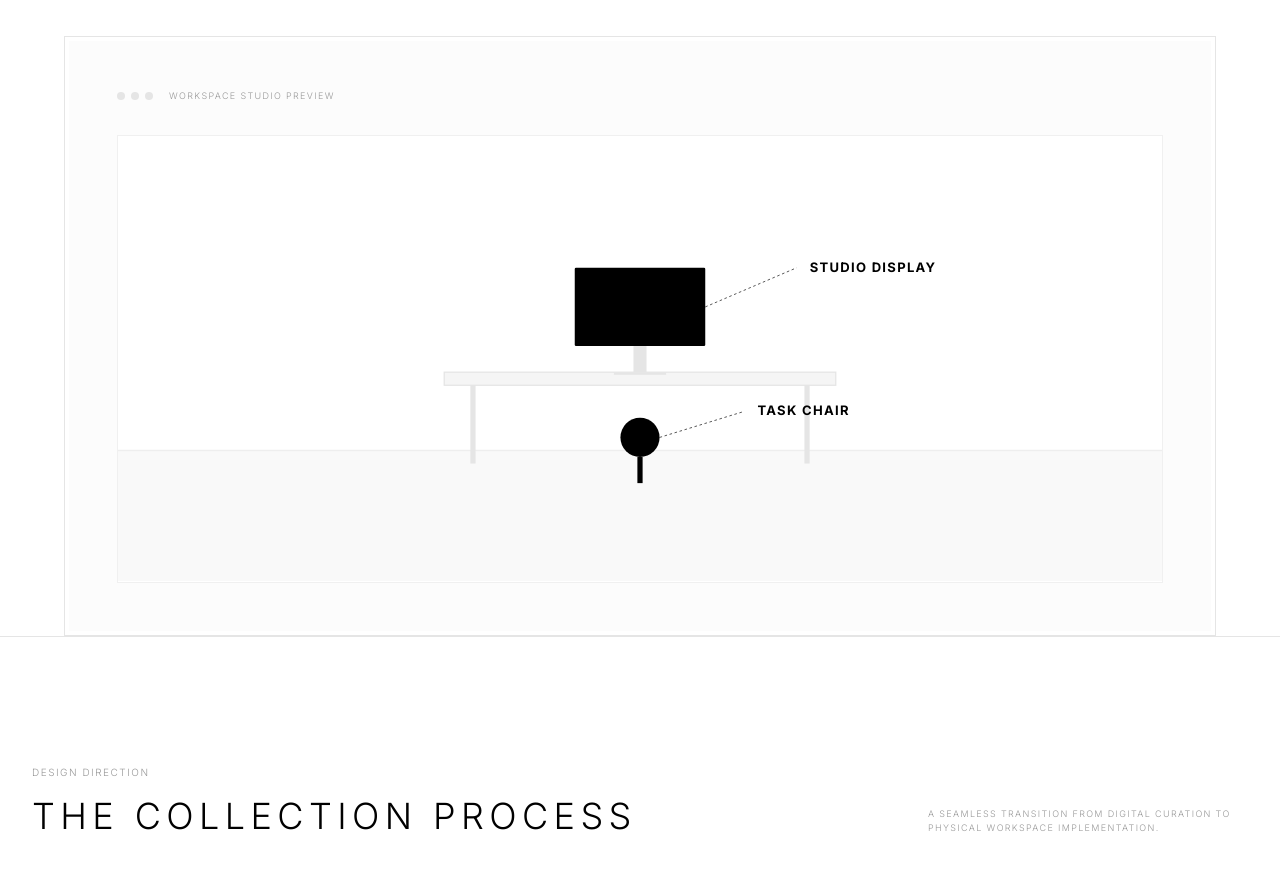
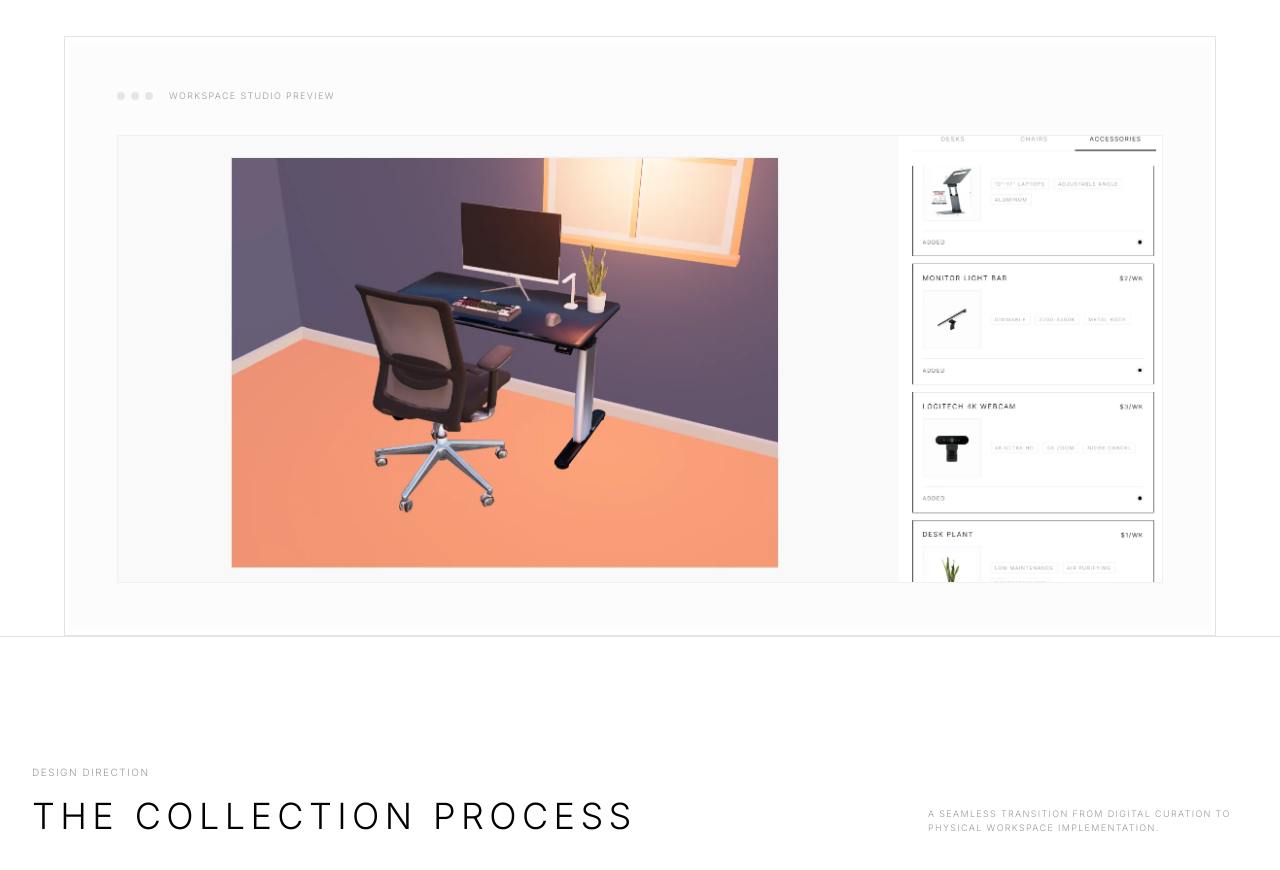
Before and after one commit to dzulfiqarzaky19/office_rent, a Next.js app: page / in a window 1280 px wide. Shown: the part 880-1750 px from the top of the page. Built offline with nearby package versions, Linux system fonts and the light colour scheme.

Commit message:
monis: change mockup to image

```diff
--- a/src/features/home/components/WorkspaceMockup.tsx
+++ b/src/features/home/components/WorkspaceMockup.tsx
@@ -1,18 +1,5 @@
 import { FadeIn } from "@/shared/motion/FadeIn";
-
-const MOCKUP_CALLOUTS = [
-  { x1: 450, y1: 130, x2: 520, y2: 100, tx: 530, ty: 103, label: "STUDIO DISPLAY" },
-  { x1: 415, y1: 230, x2: 480, y2: 210, tx: 490, ty: 213, label: "TASK CHAIR" },
-];
-
-const COLORS = {
-  FLOOR: "#f9f9f9",
-  DESK: "#f5f5f5",
-  CHAIR: "#000000",
-  MONITOR: "#000000",
-  LINE: "#eeeeee",
-  ITEM_FILL: "#e5e5e5",
-}
+import Image from "next/image";
 
 export const WorkspaceMockup = () => (
   <FadeIn delay={0.4} duration={0.8} y={40} viewport={false}>
@@ -30,34 +17,12 @@ export const WorkspaceMockup = () => (
         </div>
 
         <div className="relative aspect-21/9 w-full bg-white border border-border-light overflow-hidden">
-          <svg viewBox="0 0 800 340" className="w-full h-full" xmlns="http://www.w3.org/2000/svg">
-
-            {/* Floor */}
-            <path d="M0 240 L800 240 L800 340 L0 340 Z" fill={COLORS.FLOOR} />
-            <line x1="0" y1="240" x2="800" y2="240" stroke={COLORS.LINE} strokeWidth="1" />
-
-            {/* Desk */}
-            <rect x="250" y="180" width="300" height="10" fill={COLORS.DESK} stroke={COLORS.ITEM_FILL} />
-            <rect x="270" y="190" width="4" height="60" fill={COLORS.ITEM_FILL} />
-            <rect x="526" y="190" width="4" height="60" fill={COLORS.ITEM_FILL} />
-
-            {/* Monitor */}
-            <rect x="350" y="100" width="100" height="60" rx="1" fill={COLORS.MONITOR} />
-            <rect x="395" y="160" width="10" height="20" fill={COLORS.ITEM_FILL} />
-            <rect x="380" y="180" width="40" height="2" fill={COLORS.ITEM_FILL} />
-
-            {/* Chair */}
-            <circle cx="400" cy="230" r="15" fill={COLORS.CHAIR} />
-            <rect x="398" y="245" width="4" height="20" fill={COLORS.CHAIR} />
-
-            {/* Callouts */}
-            {MOCKUP_CALLOUTS.map(({ x1, y1, x2, y2, tx, ty, label }) => (
-              <g key={label}>
-                <line x1={x1} y1={y1} x2={x2} y2={y2} stroke={COLORS.CHAIR} strokeWidth="0.5" strokeDasharray="2,2" />
-                <text x={tx} y={ty} className="text-[10px] fill-black tracking-widest font-bold">{label}</text>
-              </g>
-            ))}
-          </svg>
+          <Image
+            src="/products/workspace_preview.webp"
+            alt="Workspace Studio Preview"
+            fill
+            className="object-cover"
+          />
         </div>
       </div>
     </div>
```
Also changed, not shown: public/products/workspace_preview.webp (added), 1 other file (tests, documents, lock files or other folders).
